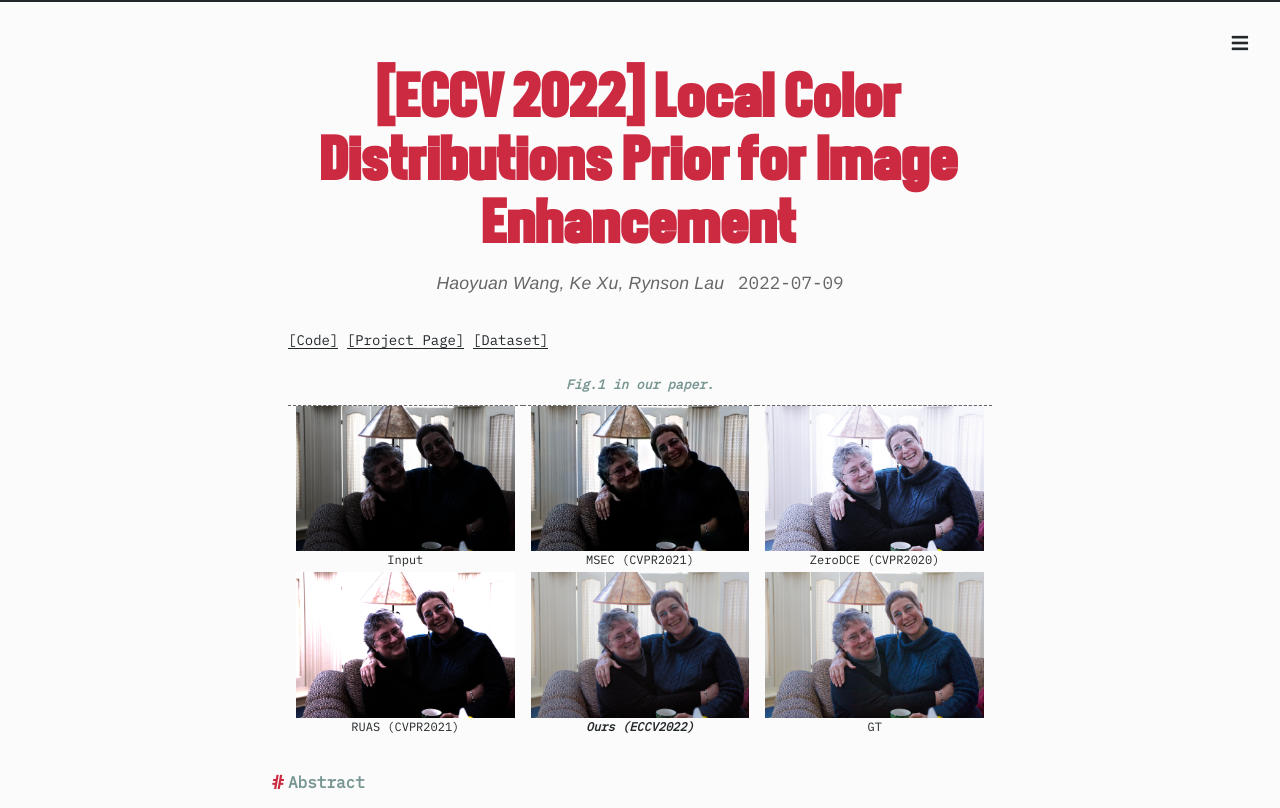
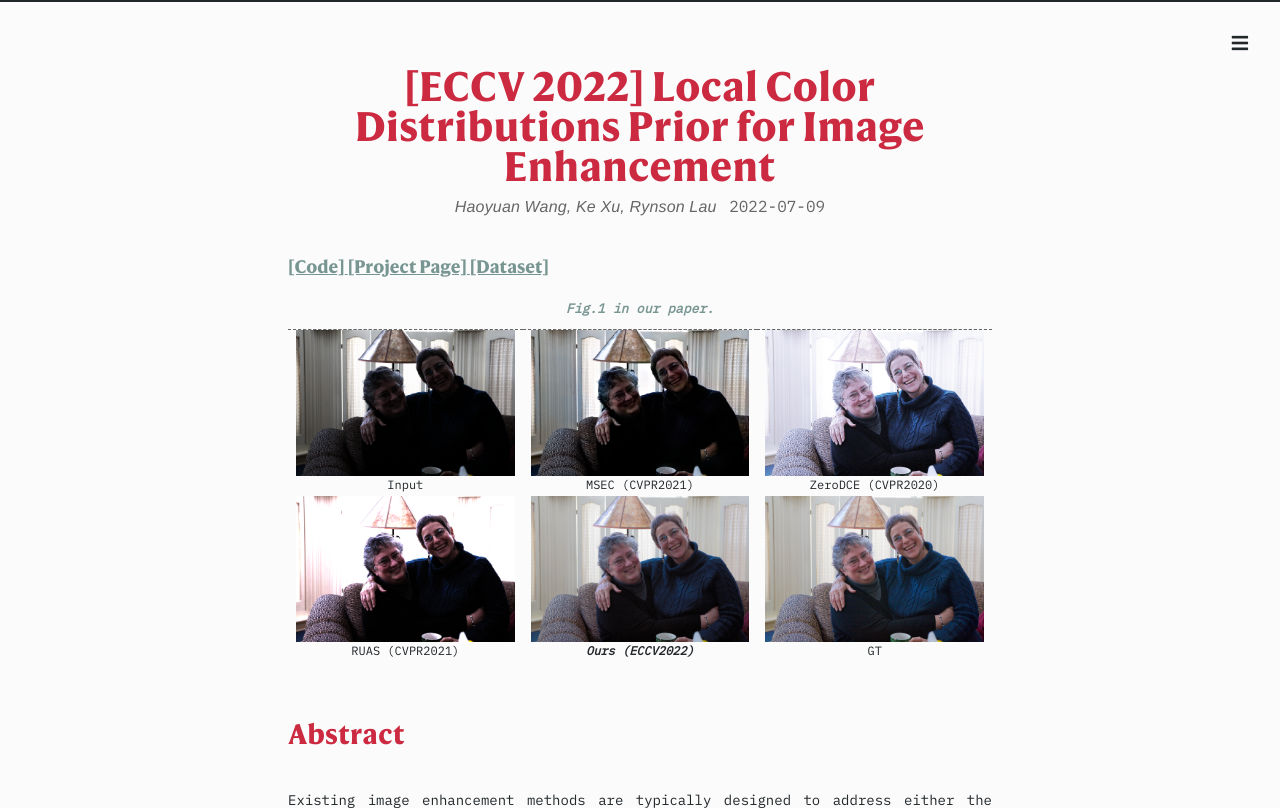
Before and after one commit to hywang99/hywang99.github.io, a plain HTML site: page 2022/07/09/lcdpnet/index.html in a window 1280 px wide. Shown: the top 808 px of the page. Drawn offline with nearby package versions, Linux system fonts and the light colour scheme; some packages are replaced by stand-ins of ours; a script that the page names is missing.

Commit message:
Site updated: 2022-07-12 22:13:55

```diff
--- a/2022/07/09/lcdpnet/index.html
+++ b/2022/07/09/lcdpnet/index.html
@@ -6,12 +6,12 @@
     <meta http-equiv="X-UA-Compatible" content="IE=edge">
     <meta name="HandheldFriendly" content="True">
     <meta name="viewport" content="width=device-width, initial-scale=1, maximum-scale=5" />
-    <meta name="description" content="[Code] [Project Page] [Dataset]     Fig.1 in our paper.          Input MSEC (CVPR2021) ZeroDCE (CVPR2020)        RUAS (CVPR2021) Ours (ECCV2022) GT   AbstractExisting image enhancement methods are typ">
+    <meta name="description" content="[Code]   [Project Page]   [Dataset]    Fig.1 in our paper.          Input MSEC (CVPR2021) ZeroDCE (CVPR2020)        RUAS (CVPR2021) Ours (ECCV2022) GT   AbstractExisting image enhancement methods are">
 <meta property="og:type" content="article">
 <meta property="og:title" content="[ECCV 2022] Local Color Distributions Prior for Image Enhancement">
 <meta property="og:url" content="https://hywang99.github.io/2022/07/09/lcdpnet/index.html">
 <meta property="og:site_name" content="WANG Haoyuan (王昊远)">
-<meta property="og:description" content="[Code] [Project Page] [Dataset]     Fig.1 in our paper.          Input MSEC (CVPR2021) ZeroDCE (CVPR2020)        RUAS (CVPR2021) Ours (ECCV2022) GT   AbstractExisting image enhancement methods are typ">
+<meta property="og:description" content="[Code]   [Project Page]   [Dataset]    Fig.1 in our paper.          Input MSEC (CVPR2021) ZeroDCE (CVPR2020)        RUAS (CVPR2021) Ours (ECCV2022) GT   AbstractExisting image enhancement methods are">
 <meta property="og:locale" content="en_US">
 <meta property="og:image" content="https://hywang99.github.io/images/lcdpnet/intro.test-input.png">
 <meta property="og:image" content="https://hywang99.github.io/images/lcdpnet/intro.MSEC-res-pretrain.png">
@@ -21,7 +21,7 @@
 <meta property="og:image" content="https://hywang99.github.io/images/lcdpnet/intro.test-gt.png">
 <meta property="og:image" content="https://hywang99.github.io/images/lcdpnet/arch.png">
 <meta property="article:published_time" content="2022-07-08T16:00:00.000Z">
-<meta property="article:modified_time" content="2022-07-11T14:22:42.400Z">
+<meta property="article:modified_time" content="2022-07-12T14:13:09.732Z">
 <meta property="article:author" content="WANG Haoyuan">
 <meta name="twitter:card" content="summary">
 <meta name="twitter:image" content="https://hywang99.github.io/images/lcdpnet/intro.test-input.png">
@@ -109,7 +109,7 @@
 
     </div>
     <div id="toc">
-      <ol class="toc"><li class="toc-item toc-level-2"><a class="toc-link" href="#Abstract"><span class="toc-number">1.</span> <span class="toc-text">Abstract</span></a></li><li class="toc-item toc-level-2"><a class="toc-link" href="#Our-Method-See-paper-for-more-details"><span class="toc-number">2.</span> <span class="toc-text">Our Method (See paper for more details)</span></a></li></ol>
+      <ol class="toc"><li class="toc-item toc-level-3"><a class="toc-link" href="#Code-Project-Page-Dataset"><span class="toc-number">1.</span> <span class="toc-text">[Code]   [Project Page]   [Dataset]</span></a></li></ol></li></ol></li><li class="toc-item toc-level-1"><a class="toc-link" href="#Abstract"><span class="toc-number"></span> <span class="toc-text">Abstract</span></a></li><li class="toc-item toc-level-1"><a class="toc-link" href="#Our-Method-See-paper-for-more-details"><span class="toc-number"></span> <span class="toc-text">Our Method (See paper for more details)</span></a>
     </div>
   </span>
 </div>
@@ -148,8 +148,7 @@
 
 
   <div class="content" itemprop="articleBody">
-    <p><a target="_blank" rel="noopener" href="https://github.com/hywang99/LCDPNet">[Code]</a> <a href="https://hywang99.github.io/2022/07/09/lcdpnet/">[Project Page]</a> <a href="">[Dataset]</a></p>
-<table>
+    <h3 id="Code-Project-Page-Dataset"><a href="#Code-Project-Page-Dataset" class="headerlink" title="[Code]   [Project Page]   [Dataset]"></a><a target="_blank" rel="noopener" href="https://github.com/hywang99/LCDPNet">[Code]</a>   <a href="https://hywang99.github.io/2022/07/09/lcdpnet/">[Project Page]</a>   <a href="">[Dataset]</a></h3><table>
 <thead>
 <tr>
 <th align="center"></th>
@@ -178,8 +177,8 @@
 <td align="center">GT</td>
 </tr>
 </tbody></table>
-<h2 id="Abstract"><a href="#Abstract" class="headerlink" title="Abstract"></a>Abstract</h2><p>Existing image enhancement methods are typically designed to address either the over- or under-exposure problem in the input image. When the illumination of the input image contains both over- and under-exposure problems, these existing methods may not work well. We observe from the image statistics that the local color distributions (LCDs) of an image suffering from both problems tend to vary across different regions of the image, depending on the local illuminations. Based on this observation, we propose in this paper to exploit these LCDs as a prior for locating and enhancing the two types of regions (i.e., over-&#x2F;under-exposed regions). First, we leverage the LCDs to represent these regions, and propose a novel local color distribution embedded (LCDE) module to formulate LCDs in multi-scales to model the correlations across different regions. Second, we propose a dual-illumination learning mechanism to enhance the two types of regions. Third, we construct a new dataset to facilitate the learning process, by following the camera image signal processing (ISP) pipeline to render standard RGB images with both under-&#x2F;over-exposures from raw data. Extensive experiments demonstrate that the proposed method outperforms existing state-of-the-art methods quantitatively and qualitatively. We will release our codes and dataset.</p>
-<h2 id="Our-Method-See-paper-for-more-details"><a href="#Our-Method-See-paper-for-more-details" class="headerlink" title="Our Method (See paper for more details)"></a>Our Method (See paper for more details)</h2><p><img src="/images/lcdpnet/arch.png"></p>
+<h1 id="Abstract"><a href="#Abstract" class="headerlink" title="Abstract"></a>Abstract</h1><p>Existing image enhancement methods are typically designed to address either the over- or under-exposure problem in the input image. When the illumination of the input image contains both over- and under-exposure problems, these existing methods may not work well. We observe from the image statistics that the local color distributions (LCDs) of an image suffering from both problems tend to vary across different regions of the image, depending on the local illuminations. Based on this observation, we propose in this paper to exploit these LCDs as a prior for locating and enhancing the two types of regions (i.e., over-&#x2F;under-exposed regions). First, we leverage the LCDs to represent these regions, and propose a novel local color distribution embedded (LCDE) module to formulate LCDs in multi-scales to model the correlations across different regions. Second, we propose a dual-illumination learning mechanism to enhance the two types of regions. Third, we construct a new dataset to facilitate the learning process, by following the camera image signal processing (ISP) pipeline to render standard RGB images with both under-&#x2F;over-exposures from raw data. Extensive experiments demonstrate that the proposed method outperforms existing state-of-the-art methods quantitatively and qualitatively. We will release our codes and dataset.</p>
+<h1 id="Our-Method-See-paper-for-more-details"><a href="#Our-Method-See-paper-for-more-details" class="headerlink" title="Our Method (See paper for more details)"></a>Our Method (See paper for more details)</h1><p><img src="/images/lcdpnet/arch.png"></p>
 
   </div>
 </article>
@@ -205,7 +204,7 @@
     </div>
 
     <div id="toc-footer" style="display: none">
-      <ol class="toc"><li class="toc-item toc-level-2"><a class="toc-link" href="#Abstract"><span class="toc-number">1.</span> <span class="toc-text">Abstract</span></a></li><li class="toc-item toc-level-2"><a class="toc-link" href="#Our-Method-See-paper-for-more-details"><span class="toc-number">2.</span> <span class="toc-text">Our Method (See paper for more details)</span></a></li></ol>
+      <ol class="toc"><li class="toc-item toc-level-3"><a class="toc-link" href="#Code-Project-Page-Dataset"><span class="toc-number">1.</span> <span class="toc-text">[Code]   [Project Page]   [Dataset]</span></a></li></ol></li></ol></li><li class="toc-item toc-level-1"><a class="toc-link" href="#Abstract"><span class="toc-number"></span> <span class="toc-text">Abstract</span></a></li><li class="toc-item toc-level-1"><a class="toc-link" href="#Our-Method-See-paper-for-more-details"><span class="toc-number"></span> <span class="toc-text">Our Method (See paper for more details)</span></a>
     </div>
 
     <div id="share-footer" style="display: none">
--- a/css/style.css
+++ b/css/style.css
@@ -453,6 +453,11 @@ body td {
   font-style: normal;
   font-family: "Sans Poster Bold";
   src: local("Sans Poster Bold JL"), url("../lib/meslo-LG/SansPosterBold.ttf") format("truetype");
+}
+@font-face {
+  font-style: normal;
+  font-family: "Harding";
+  src: local("Harding Text Web"), url("../lib/meslo-LG/Harding123.ttf") format("truetype");
 }
 *,
 *:before,
@@ -505,6 +510,10 @@ body {
   -moz-osx-font-smoothing: grayscale;
   -webkit-font-smoothing: antialiased;
 }
+.h1,
+.h2 {
+  font-family: Harding;
+}
 .content {
   position: relative;
   display: flex;
@@ -551,6 +560,24 @@ body {
   background: none;
   color: inherit;
   text-decoration: none;
+}
+.content h1,
+.content h2,
+.content h3,
+.content h4,
+.content h5,
+.content h6 {
+  font-family: Harding;
+}
+.content h1 {
+  font-size: 1.7rem;
+}
+.content h2 {
+  font-size: 1.3rem;
+}
+.content h3,
+.content h4 {
+  font-size: 1.1rem;
 }
 .content h1 a:hover,
 .content .h1 a:hover,
@@ -1103,10 +1130,11 @@ article header .posttitle {
   margin-top: 0;
   margin-bottom: 0.2em;
   text-transform: none;
-  font-size: 4.5em;
+  font-size: 2.5rem;
   line-height: 1;
   text-align: center;
-  font-family: "Font Page Neue";
+  font-family: Harding;
+  font-weight: bold;
 }
 article header .meta {
   margin-top: 0;
@@ -1115,7 +1143,7 @@ article header .meta {
 }
 article header .meta * {
   color: #666;
-  font-size: 1.1rem;
+  font-size: 1rem;
 }
 article header .author {
   letter-spacing: 0.01em;
```
Also changed, not shown: lib/meslo-LG/Harding123.ttf (added).
